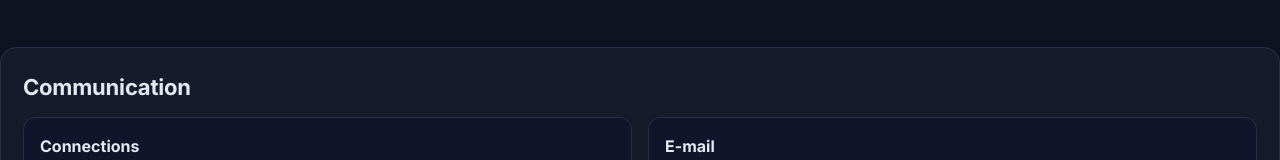
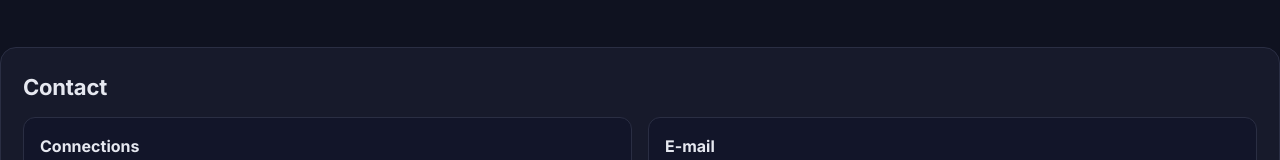
Before and after one commit to vyigity/vyigity.github.io, a plain HTML site: page index.html in a window 1280 px wide. Shown: the part 1509-1669 px from the top of the page. Drawn offline with Linux system fonts and the light colour scheme.

Commit message:
Change 'Communication' to 'Contact' in index.html

```diff
--- a/index.html
+++ b/index.html
@@ -140,7 +140,7 @@
 
     <!-- İLETİŞİM -->
     <section id="iletisim" class="section-card">
-      <h2>Communication</h2>
+      <h2>Contact</h2>
       <div class="grid-2">
         <div class="item">
           <h3>Connections</h3>
```
